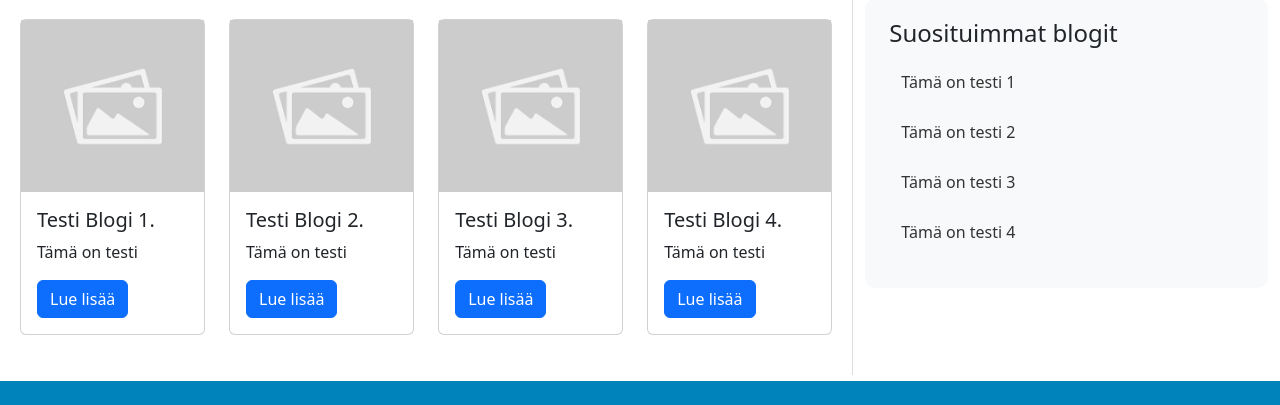
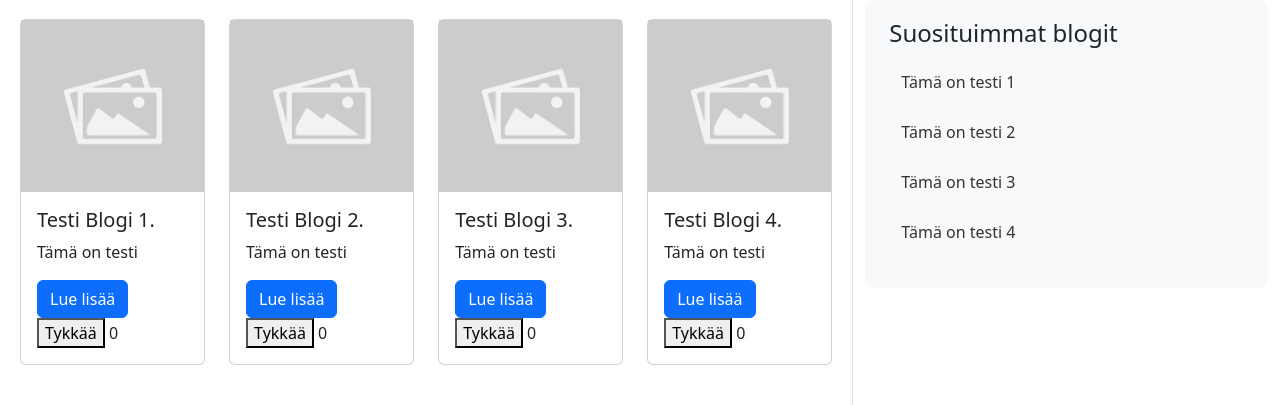
Before and after one commit to Ka-Eer/BlogiPalvelu, a PHP site: page / in a window 1280 px wide. Shown: the part 419-824 px from the top of the page. Before the commit the page ends 800 px from the top, so only its background shows below. Run offline with PHP 8.4, Linux system fonts and the light colour scheme.

Commit message:
tykkäysNappi

```diff
--- a/index.html
+++ b/index.html
@@ -42,6 +42,10 @@
                                 <h5 class="card-title">Testi Blogi 1.</h5>
                                 <p class="card-text">Tämä on testi</p>
                                 <a href="#" class="btn btn-primary">Lue lisää</a>
+                                <span class="like-btn"> <!--Tykkäys nappi-->
+                                    <button class="like-button" data-id="1">Tykkää</button> <!--Tärkeää! data-id="" erottelee blogit toisistaan-->
+                                    <span class="like-count" id="likes-1">0</span> <!--Tärkeää! id="likes-1" on data-id tavoin persoonallinen tälle blogi kortille-->
+                                </span>
                             </div>
                         </div>
                     </div>
@@ -53,6 +57,10 @@
                                 <h5 class="card-title">Testi Blogi 2.</h5>
                                 <p class="card-text">Tämä on testi</p>
                                 <a href="#" class="btn btn-primary">Lue lisää</a>
+                                <span class="like-btn">
+                                    <button class="like-button" data-id="2">Tykkää</button>
+                                    <span class="like-count" id="likes-2">0</span>
+                                </span>
                             </div>
                         </div>
                     </div>
@@ -64,6 +72,10 @@
                                 <h5 class="card-title">Testi Blogi 3.</h5>
                                 <p class="card-text">Tämä on testi</p>
                                 <a href="#" class="btn btn-primary">Lue lisää</a>
+                                <span class="like-btn">
+                                    <button class="like-button" data-id="3">Tykkää</button>
+                                    <span class="like-count" id="likes-3">0</span>
+                                </span>
                             </div>
                         </div>
                     </div>
@@ -75,12 +87,16 @@
                                 <h5 class="card-title">Testi Blogi 4.</h5>
                                 <p class="card-text">Tämä on testi</p>
                                 <a href="#" class="btn btn-primary">Lue lisää</a>
+                                <span class="like-btn">
+                                    <button class="like-button" data-id="4">Tykkää</button>
+                                    <span class="like-count" id="likes-4">0</span>
+                                </span>
                             </div>
                         </div>
                     </div>
                 </div>
             </div>
-
+            <!--Suosituimmat blogit lista-->
             <div class="col-12 col-lg-4">
                 <div class="suositut ps-lg-4">
                     <h4>Suosituimmat blogit</h4>
@@ -94,5 +110,16 @@
             </div>
         </div>
     </div>
+
+    <script>
+        document.querySelectorAll('.like-button').forEach(button => {
+            button.addEventListener('click', () => {
+                const id = button.getAttribute('data-id');
+                const countSpan = document.getElementById(`likes-${id}`);
+                let currentLikes = parseInt(countSpan.textContent);
+                countSpan.textContent = currentLikes + 1;
+            });
+        });
+    </script>
 </body>
 </html>
--- a/tyyli.css
+++ b/tyyli.css
@@ -1,3 +1,4 @@
+/*Tyyli.css on tarkoitettu index.html sivulle*/
 /*Otsikko*/
 .Otsikko1 {
     background-image: url(Kuvat/Placeholder.png);
```
